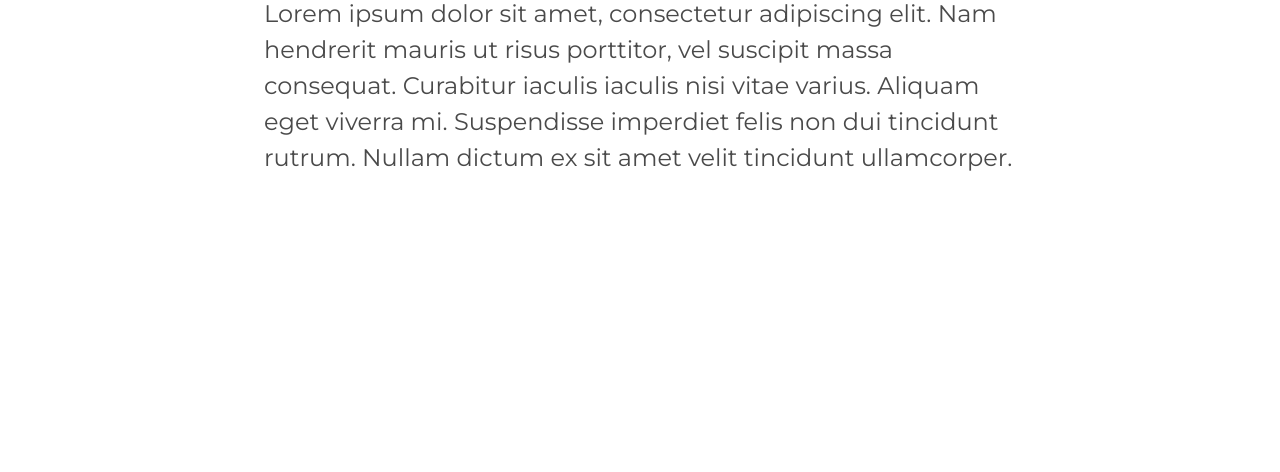
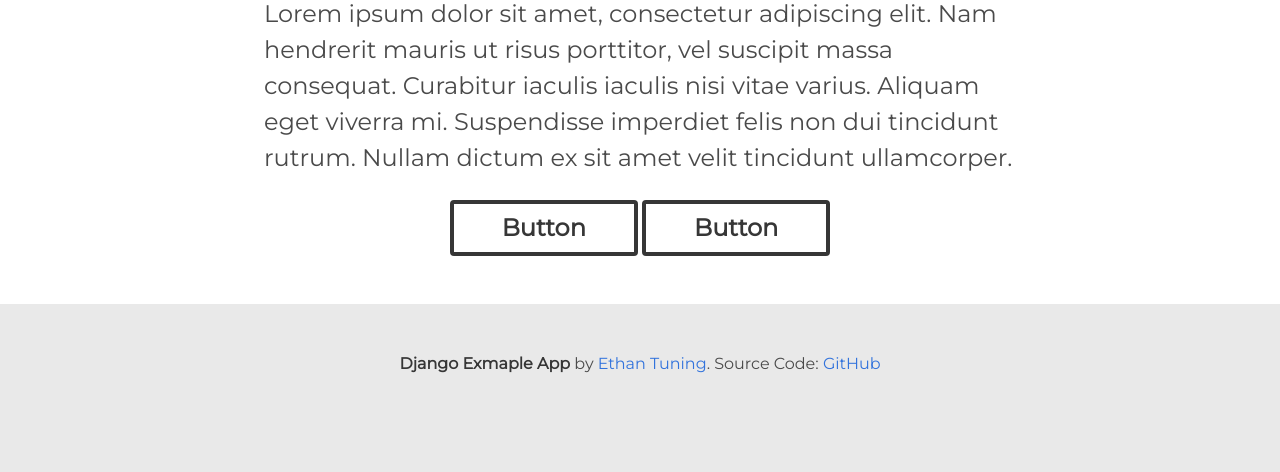
Before and after one commit to EthanTuning/django-example-app, a Django app: page /about in a window 1280 px wide. Shown: the part 683-1155 px from the top of the page. Before the commit the page ends 854 px from the top, so only its background shows below. Run offline with Django 3.2, Linux system fonts and the light colour scheme; some libraries are stand-ins or nearby versions.

Commit message:
all done, just need to deploy to heroku

```diff
--- a/DjangoExampleApp/app/static/app/content/site.css
+++ b/DjangoExampleApp/app/static/app/content/site.css
@@ -31,6 +31,10 @@ body {
     color: rgba(0,0,0,0.22);
 }
 
+.footer {
+    background-color: rgb(233, 233, 233);
+}
+
 .hero-section {
     background:
         linear-gradient(
@@ -47,6 +51,10 @@ body {
 
 .hero-section h1 {
     font-size: 3.5em;
+}
+
+.hero-section h2 {
+    font-size: 2em;
 }
 
 /* Buttons */
@@ -89,7 +97,6 @@ body {
 }
 
 #home-three-columns-container .card:hover {
-    border: solid 4px;
     border-color: #b5b5b5;
     box-shadow: 0 14px 28px rgba(0,0,0,0.25), 0 10px 10px rgba(0,0,0,0.22);
 }
@@ -97,6 +104,7 @@ body {
 #home-five-column-section {
     margin-top: 10em;
     margin-bottom: 10em;
+    background-color: #b5b5b5;
 }
 
 #home-five-columns-container {
@@ -110,9 +118,15 @@ body {
 }
 
 #home-five-columns-container .card {
-    border: none;
+    border: solid 4px;
     box-shadow: none;
+    transition: all .3s;
     text-align: center;
+}
+
+#home-five-columns-container .card:hover {
+    border-color: #b5b5b5;
+    box-shadow: 0 14px 28px rgba(0,0,0,0.25), 0 10px 10px rgba(0,0,0,0.22);
 }
 
 #home-five-columns-container .card i {
--- a/DjangoExampleApp/app/templates/app/about.html
+++ b/DjangoExampleApp/app/templates/app/about.html
@@ -26,6 +26,10 @@
         Suspendisse imperdiet felis non dui tincidunt rutrum.
         Nullam dictum ex sit amet velit tincidunt ullamcorper.
     </div>
+    <center>
+        <a href="{% url 'about' %}" class="button">Button</a>
+        <a href="{% url 'about' %}" class="button">Button</a>
+    </center>
 </section>
 
 {% endblock %}
--- a/DjangoExampleApp/app/templates/app/layout.html
+++ b/DjangoExampleApp/app/templates/app/layout.html
@@ -4,11 +4,15 @@
         <meta charset="utf-8" />
         <meta name="viewport" content="width=device-width, initial-scale=1.0">
         <title>{{ title }} - Django Example Application</title>
+
         {% load staticfiles %}
+
         <link href="https://fonts.googleapis.com/css?family=Montserrat" rel="stylesheet">
         <link href="https://unpkg.com/ionicons@4.5.5/dist/css/ionicons.min.css" rel="stylesheet">
+
         <link rel="stylesheet" type="text/css" href="{% static 'app/content/bulma.min.css' %}" />
         <link rel="stylesheet" type="text/css" href="{% static 'app/content/site.css' %}" />
+
         <script src="{% static 'app/scripts/modernizr-2.6.2.js' %}"></script>
     </head>
 
@@ -36,15 +40,23 @@
             </div>
         </nav>
         <section id="main-content-container" class="section">
+
             {% block content %}{% endblock %}
+
         </section>
-        <footer>
-
+        <footer class="footer">
+            <div class="content has-text-centered">
+                <p>
+                    <strong>Django Exmaple App</strong> by <a href="https://tuningfreelance.com">Ethan Tuning</a>.
+                    Source Code: <a href="https://github.com/EthanTuning/django-example-app">GitHub</a>
+                </p>
+            </div>
         </footer>
 
         <script src="{% static 'app/scripts/jquery-1.10.2.js' %}"></script>
         <script src="{% static 'app/scripts/respond.js' %}"></script>
-    {% block scripts %}{% endblock %}
+
+        {% block scripts %}{% endblock %}
 
     </body>
 </html>
```
